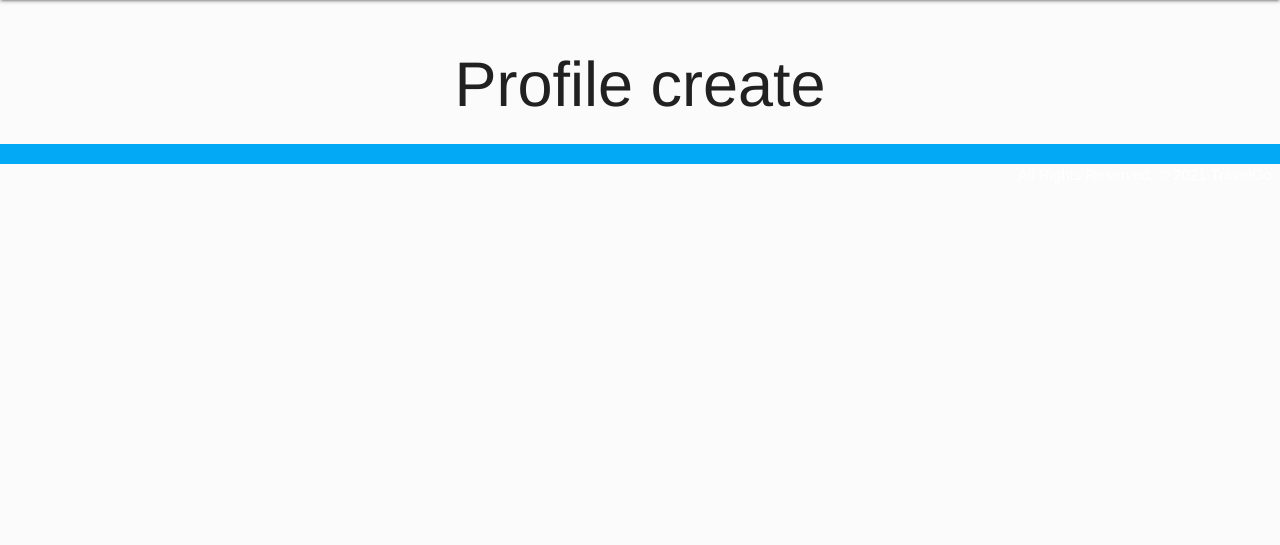
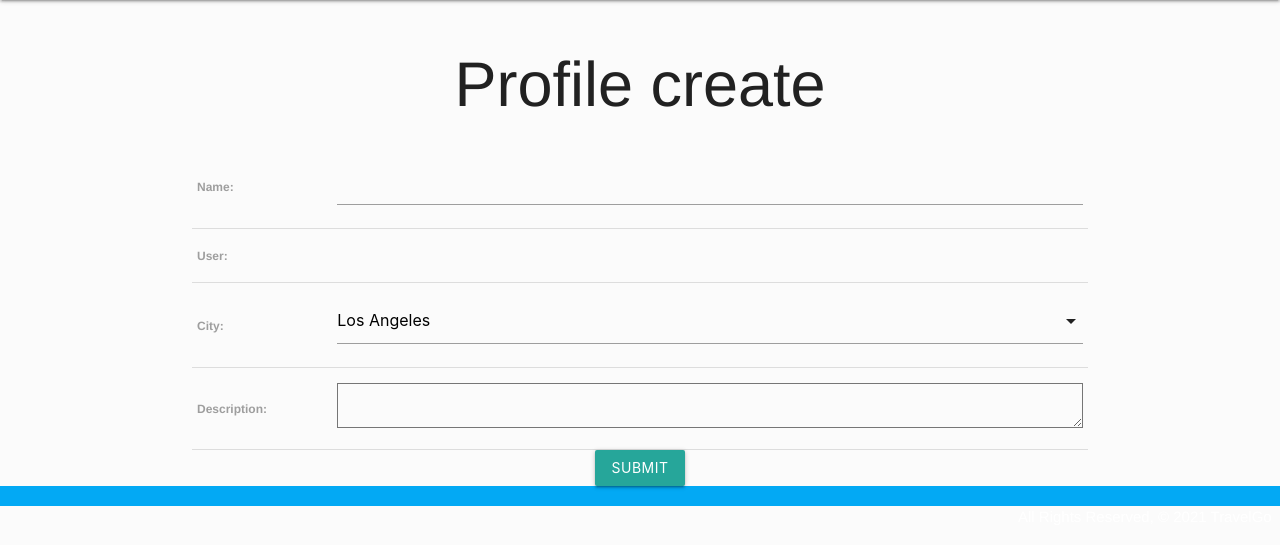
Before and after one commit to alexalferez/TravelGo, a Django app: page /profile/create/ in a window 1280 px wide. Shown: the part 64-609 px from the top of the page. Run offline with Django 3.2, Linux system fonts and the light colour scheme; the visitor is signed in with stand-in values (Sample User, id 1); data comes from the database, SQL or seed files in the repository.

Commit message:
working on profile

```diff
--- a/main_app/models.py
+++ b/main_app/models.py
@@ -12,7 +12,7 @@
 
 class Profile(models.Model):
     name = models.CharField(max_length=100)
-    user = models.OneToOneField(User, on_delete=models.CASCADE)
+    user = models.ForeignKey(User, on_delete=models.CASCADE)
     city = models.CharField(
         max_length=2,
         choices=CITIES,
@@ -23,6 +23,9 @@
 
     def __str__(self):
         return self.name
+
+    def get_absolute_url(self):
+        return reverse('detail', kwargs={'profile_id': self.id})
 
 ## for the form, we only need to get the location_name, city, description and date_posted
 ## and photo after the photo model is added.
--- a/main_app/templates/main_app/profile_form.html
+++ b/main_app/templates/main_app/profile_form.html
@@ -4,6 +4,21 @@
 
 <h1>Profile create</h1>
 
+<form action="" method="POST">
+    {% csrf_token %}
+    <table>
+        {{ form.as_table }}
+    </table>
+    <input type="submit" value="Submit" class="btn">
+</form>
+
+  <!-----------script for dropdown---------->
+<script>
+// initialize the meal select
+    var cityEl = document.getElementById('id_city');
+        M.FormSelect.init(cityEl);
+
+</script>
 
 
 {% endblock %}
--- a/main_app/views.py
+++ b/main_app/views.py
@@ -66,6 +66,7 @@
   return render(request, './recommendations/detail.html', { 'recommendation': recommendation})
 
 def profile_index(request):
+  profiles = Profile.objects.all()
   return render(request, './user_profile.create.html')
 
 
@@ -75,15 +76,21 @@
 class ProfileDetail(DetailView):
   model = Profile
 
-class ProfileCreate(CreateView):
+class ProfileCreate(LoginRequiredMixin, CreateView):
   model = Profile
   fields = '__all__'
+
+  def form_valid(self, form):
+    form.instance.user = self.request.user
+    return super().form_valid(form)
+
 class ProfileUpdate(UpdateView):
   model = Profile
+  fields = ['name', 'city','discrpition']
 
 class ProfileDelete(DeleteView):
-
   model = Profile
+  success_url = '/'
 
 
 def add_photo(request, recommendation_id):
```
Also changed, not shown: main_app/forms.py (+6 -1 lines), 1 other file.
